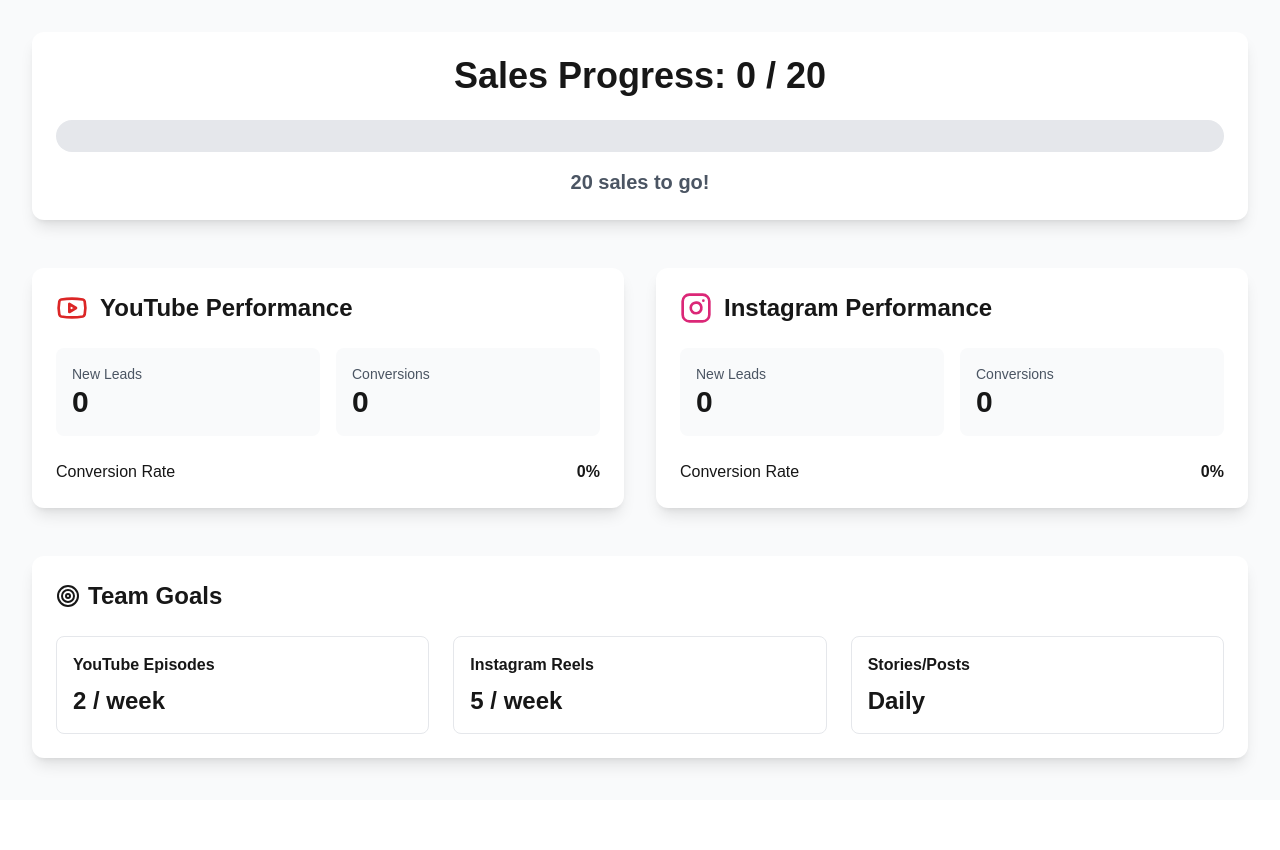
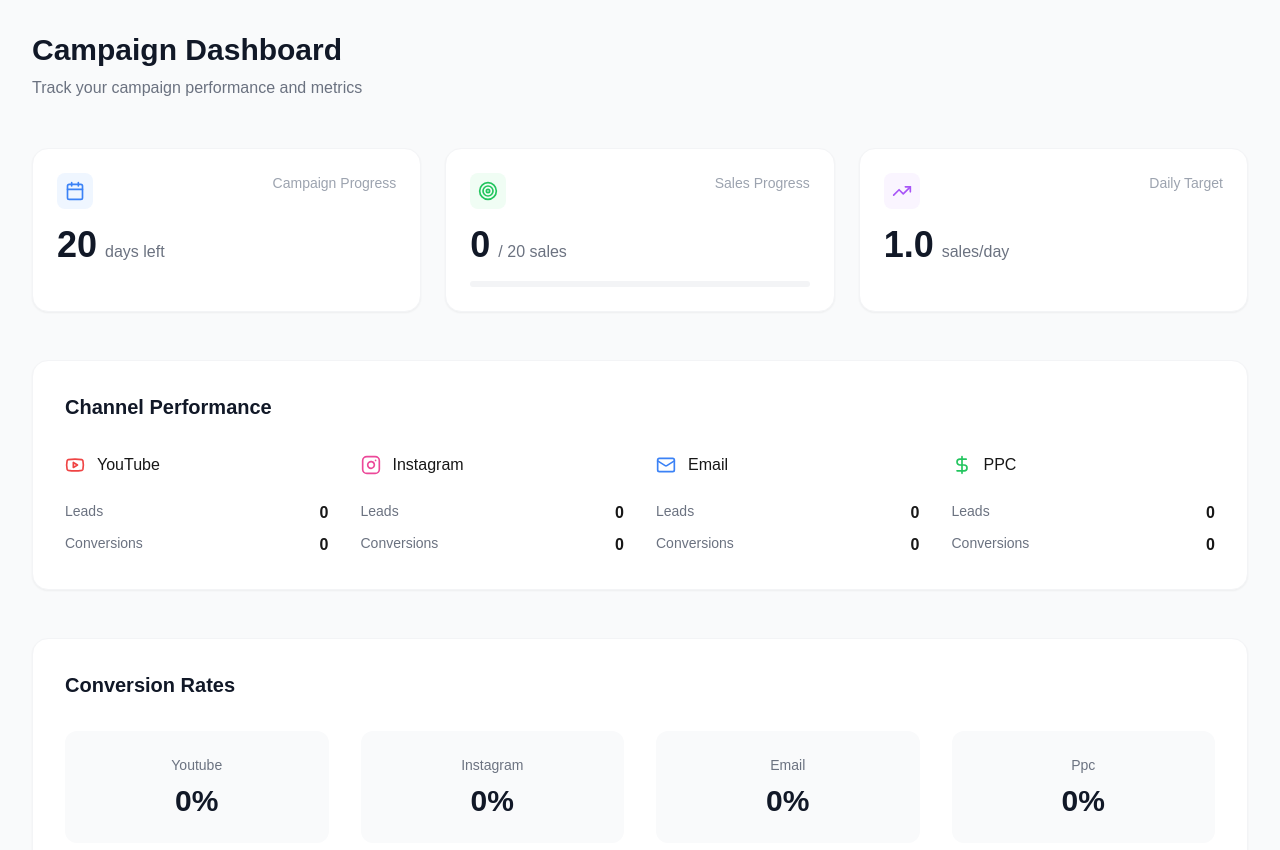
Before and after one commit to sailingvirgins88/sailing-dashboard, a Next.js app: page / in a window 1280 px wide. Shown: the top 850 px of the page. Before the commit the page ends 800 px from the top, so only its background shows below. Built offline with nearby package versions, Linux system fonts and the light colour scheme; no server answers; the database is empty.

Commit message:
Complete UI overhaul with modern, clean design

```diff
--- a/app/page.tsx
+++ b/app/page.tsx
@@ -1,12 +1,11 @@
-// Dashboard page updated 2024
 'use client';
 
 import { useState, useEffect } from 'react';
 import { DashboardData, initialData } from '@/types/dashboard';
 import { kv } from '@vercel/kv';
-import { ArrowUp, Youtube, Instagram, Target, Award } from 'lucide-react';
+import { Calendar, Target, TrendingUp, Youtube, Instagram, Mail, DollarSign, ArrowUpRight, ArrowDownRight } from 'lucide-react';
 
-export default function Dashboard() {
+export default function CampaignDashboard() {
   const [data, setData] = useState<DashboardData>(initialData);
   const [loading, setLoading] = useState(true);
 
@@ -23,118 +22,201 @@ export default function Dashboard() {
     };
 
     fetchData();
-    // Refresh every 5 minutes
     const interval = setInterval(fetchData, 5 * 60 * 1000);
     return () => clearInterval(interval);
   }, []);
 
   if (loading) {
-    return <div className="flex items-center justify-center min-h-screen">Loading...</div>;
+    return (
+      <div className="flex items-center justify-center min-h-screen">
+        <div className="animate-spin rounded-full h-8 w-8 border-b-2 border-blue-500"></div>
+      </div>
+    );
   }
 
   const daysLeft = 20 - data.currentSales;
+  const dailyTarget = daysLeft > 0 ? ((20 - data.currentSales) / daysLeft).toFixed(1) : '0';
 
   return (
-    <div className="min-h-screen bg-gray-50 p-8">
-      {/* Sales Progress */}
-      <div className="max-w-7xl mx-auto mb-12">
-        <div className="bg-white rounded-xl shadow-lg p-6">
-          <h1 className="text-4xl font-bold text-center mb-6">
-            Sales Progress: {data.currentSales} / 20
-          </h1>
-          <div className="relative h-8 bg-gray-200 rounded-full overflow-hidden">
+    <div className="min-h-screen bg-gray-50">
+      <div className="max-w-7xl mx-auto p-8">
+        {/* Header */}
+        <div className="mb-12">
+          <h1 className="text-3xl font-bold text-gray-900 mb-2">Campaign Dashboard</h1>
+          <p className="text-gray-500">Track your campaign performance and metrics</p>
+        </div>
+
+        {/* Main Metrics */}
+        <div className="grid grid-cols-1 md:grid-cols-3 gap-6 mb-12">
+          <div className="bg-white rounded-2xl shadow-sm p-6 border border-gray-100">
+            <div className="flex justify-between items-start mb-4">
+              <div className="bg-blue-50 rounded-lg p-2">
+                <Calendar className="text-blue-500 h-5 w-5" />
+              </div>
+              <span className="text-sm font-medium text-gray-400">Campaign Progress</span>
+            </div>
+            <div className="flex items-baseline gap-2">
+              <h2 className="text-4xl font-bold text-gray-900">{daysLeft}</h2>
+              <span className="text-gray-500">days left</span>
+            </div>
+          </div>
+
+          <div className="bg-white rounded-2xl shadow-sm p-6 border border-gray-100">
+            <div className="flex justify-between items-start mb-4">
+              <div className="bg-green-50 rounded-lg p-2">
+                <Target className="text-green-500 h-5 w-5" />
+              </div>
+              <span className="text-sm font-medium text-gray-400">Sales Progress</span>
+            </div>
+            <div className="flex items-baseline gap-2">
+              <h2 className="text-4xl font-bold text-gray-900">{data.currentSales}</h2>
+              <span className="text-gray-500">/ 20 sales</span>
+            </div>
+            <div className="mt-4 bg-gray-100 rounded-full h-1.5">
               <div
-              className="absolute h-full bg-green-500 transition-all duration-500"
+                className="bg-green-500 h-1.5 rounded-full transition-all duration-500"
                 style={{ width: `${(data.currentSales / 20) * 100}%` }}
               />
             </div>
-          <p className="text-center mt-4 text-xl font-semibold text-gray-600">
-            {daysLeft} {daysLeft === 1 ? 'sale' : 'sales'} to go!
-          </p>
+          </div>
+
+          <div className="bg-white rounded-2xl shadow-sm p-6 border border-gray-100">
+            <div className="flex justify-between items-start mb-4">
+              <div className="bg-purple-50 rounded-lg p-2">
+                <TrendingUp className="text-purple-500 h-5 w-5" />
+              </div>
+              <span className="text-sm font-medium text-gray-400">Daily Target</span>
+            </div>
+            <div className="flex items-baseline gap-2">
+              <h2 className="text-4xl font-bold text-gray-900">{dailyTarget}</h2>
+              <span className="text-gray-500">sales/day</span>
+            </div>
           </div>
         </div>
 
         {/* Channel Performance */}
-      <div className="grid md:grid-cols-2 gap-8 max-w-7xl mx-auto">
-        {/* YouTube Stats */}
-        <div className="bg-white rounded-xl shadow-lg p-6">
-          <div className="flex items-center gap-3 mb-6">
-            <Youtube className="w-8 h-8 text-red-600" />
-            <h2 className="text-2xl font-bold">YouTube Performance</h2>
+        <div className="bg-white rounded-2xl shadow-sm border border-gray-100 p-8 mb-12">
+          <h3 className="text-xl font-semibold text-gray-900 mb-8">Channel Performance</h3>
+          <div className="grid grid-cols-1 md:grid-cols-4 gap-8">
+            {/* YouTube */}
+            <div className="space-y-6">
+              <div className="flex items-center justify-between">
+                <div className="flex items-center gap-3">
+                  <Youtube className="text-red-500 h-5 w-5" />
+                  <span className="font-medium">YouTube</span>
                 </div>
-
-          <div className="grid grid-cols-2 gap-4 mb-6">
-            <div className="bg-gray-50 p-4 rounded-lg">
-              <p className="text-sm text-gray-600">New Leads</p>
-              <p className="text-3xl font-bold">{data.channels.youtube.leads}</p>
+                {data.channels.youtube.conversions > 0 && (
+                  <div className="flex items-center gap-1 text-green-500 text-sm">
+                    <ArrowUpRight className="h-4 w-4" />
+                    <span>Active</span>
                   </div>
-            <div className="bg-gray-50 p-4 rounded-lg">
-              <p className="text-sm text-gray-600">Conversions</p>
-              <p className="text-3xl font-bold">{data.channels.youtube.conversions}</p>
+                )}
               </div>
+              <div>
+                <div className="flex justify-between mb-2">
+                  <span className="text-gray-500 text-sm">Leads</span>
+                  <span className="font-semibold">{data.channels.youtube.leads}</span>
                 </div>
-
-          <div className="space-y-4">
-            <div className="flex justify-between items-center">
-              <span>Conversion Rate</span>
-              <span className="font-bold">
-                {data.channels.youtube.leads ?
-                  ((data.channels.youtube.conversions / data.channels.youtube.leads) * 100).toFixed(1) : 0}%
-              </span>
+                <div className="flex justify-between">
+                  <span className="text-gray-500 text-sm">Conversions</span>
+                  <span className="font-semibold">{data.channels.youtube.conversions}</span>
                 </div>
               </div>
             </div>
 
-        {/* Instagram Stats */}
-        <div className="bg-white rounded-xl shadow-lg p-6">
-          <div className="flex items-center gap-3 mb-6">
-            <Instagram className="w-8 h-8 text-pink-600" />
-            <h2 className="text-2xl font-bold">Instagram Performance</h2>
+            {/* Instagram */}
+            <div className="space-y-6">
+              <div className="flex items-center justify-between">
+                <div className="flex items-center gap-3">
+                  <Instagram className="text-pink-500 h-5 w-5" />
+                  <span className="font-medium">Instagram</span>
                 </div>
-
-          <div className="grid grid-cols-2 gap-4 mb-6">
-            <div className="bg-gray-50 p-4 rounded-lg">
-              <p className="text-sm text-gray-600">New Leads</p>
-              <p className="text-3xl font-bold">{data.channels.instagram.leads}</p>
+                {data.channels.instagram.conversions > 0 && (
+                  <div className="flex items-center gap-1 text-green-500 text-sm">
+                    <ArrowUpRight className="h-4 w-4" />
+                    <span>Active</span>
                   </div>
-            <div className="bg-gray-50 p-4 rounded-lg">
-              <p className="text-sm text-gray-600">Conversions</p>
-              <p className="text-3xl font-bold">{data.channels.instagram.conversions}</p>
+                )}
+              </div>
+              <div>
+                <div className="flex justify-between mb-2">
+                  <span className="text-gray-500 text-sm">Leads</span>
+                  <span className="font-semibold">{data.channels.instagram.leads}</span>
+                </div>
+                <div className="flex justify-between">
+                  <span className="text-gray-500 text-sm">Conversions</span>
+                  <span className="font-semibold">{data.channels.instagram.conversions}</span>
+                </div>
               </div>
             </div>
 
-          <div className="space-y-4">
-            <div className="flex justify-between items-center">
-              <span>Conversion Rate</span>
-              <span className="font-bold">
-                {data.channels.instagram.leads ?
-                  ((data.channels.instagram.conversions / data.channels.instagram.leads) * 100).toFixed(1) : 0}%
-              </span>
+            {/* Email */}
+            <div className="space-y-6">
+              <div className="flex items-center justify-between">
+                <div className="flex items-center gap-3">
+                  <Mail className="text-blue-500 h-5 w-5" />
+                  <span className="font-medium">Email</span>
+                </div>
+                {data.channels.email.conversions > 0 && (
+                  <div className="flex items-center gap-1 text-green-500 text-sm">
+                    <ArrowUpRight className="h-4 w-4" />
+                    <span>Active</span>
+                  </div>
+                )}
+              </div>
+              <div>
+                <div className="flex justify-between mb-2">
+                  <span className="text-gray-500 text-sm">Leads</span>
+                  <span className="font-semibold">{data.channels.email.leads}</span>
+                </div>
+                <div className="flex justify-between">
+                  <span className="text-gray-500 text-sm">Conversions</span>
+                  <span className="font-semibold">{data.channels.email.conversions}</span>
+                </div>
+              </div>
+            </div>
+
+            {/* PPC */}
+            <div className="space-y-6">
+              <div className="flex items-center justify-between">
+                <div className="flex items-center gap-3">
+                  <DollarSign className="text-green-500 h-5 w-5" />
+                  <span className="font-medium">PPC</span>
+                </div>
+                {data.channels.ppc.conversions > 0 && (
+                  <div className="flex items-center gap-1 text-green-500 text-sm">
+                    <ArrowUpRight className="h-4 w-4" />
+                    <span>Active</span>
+                  </div>
+                )}
+              </div>
+              <div>
+                <div className="flex justify-between mb-2">
+                  <span className="text-gray-500 text-sm">Leads</span>
+                  <span className="font-semibold">{data.channels.ppc.leads}</span>
+                </div>
+                <div className="flex justify-between">
+                  <span className="text-gray-500 text-sm">Conversions</span>
+                  <span className="font-semibold">{data.channels.ppc.conversions}</span>
+                </div>
               </div>
             </div>
           </div>
         </div>
 
-      {/* Team Goals Section */}
-      <div className="mt-12 max-w-7xl mx-auto">
-        <div className="bg-white rounded-xl shadow-lg p-6">
-          <h2 className="text-2xl font-bold mb-6 flex items-center gap-2">
-            <Target className="w-6 h-6" />
-            Team Goals
-          </h2>
-          <div className="grid md:grid-cols-3 gap-6">
-            <div className="p-4 border rounded-lg">
-              <h3 className="font-semibold mb-2">YouTube Episodes</h3>
-              <p className="text-2xl font-bold">2 / week</p>
+        {/* Conversion Rates */}
+        <div className="bg-white rounded-2xl shadow-sm border border-gray-100 p-8">
+          <h3 className="text-xl font-semibold text-gray-900 mb-8">Conversion Rates</h3>
+          <div className="grid grid-cols-1 md:grid-cols-4 gap-8">
+            {Object.entries(data.channels).map(([channel, metrics]) => {
+              const rate = metrics.leads ? ((metrics.conversions / metrics.leads) * 100).toFixed(1) : '0';
+              return (
+                <div key={channel} className="flex flex-col items-center p-6 bg-gray-50 rounded-xl">
+                  <span className="text-gray-500 text-sm mb-2 capitalize">{channel}</span>
+                  <span className="text-3xl font-bold text-gray-900">{rate}%</span>
                 </div>
-            <div className="p-4 border rounded-lg">
-              <h3 className="font-semibold mb-2">Instagram Reels</h3>
-              <p className="text-2xl font-bold">5 / week</p>
-            </div>
-            <div className="p-4 border rounded-lg">
-              <h3 className="font-semibold mb-2">Stories/Posts</h3>
-              <p className="text-2xl font-bold">Daily</p>
-            </div>
+              );
+            })}
           </div>
         </div>
       </div>
```
Lines whose indentation alone changed are shown as unchanged.
